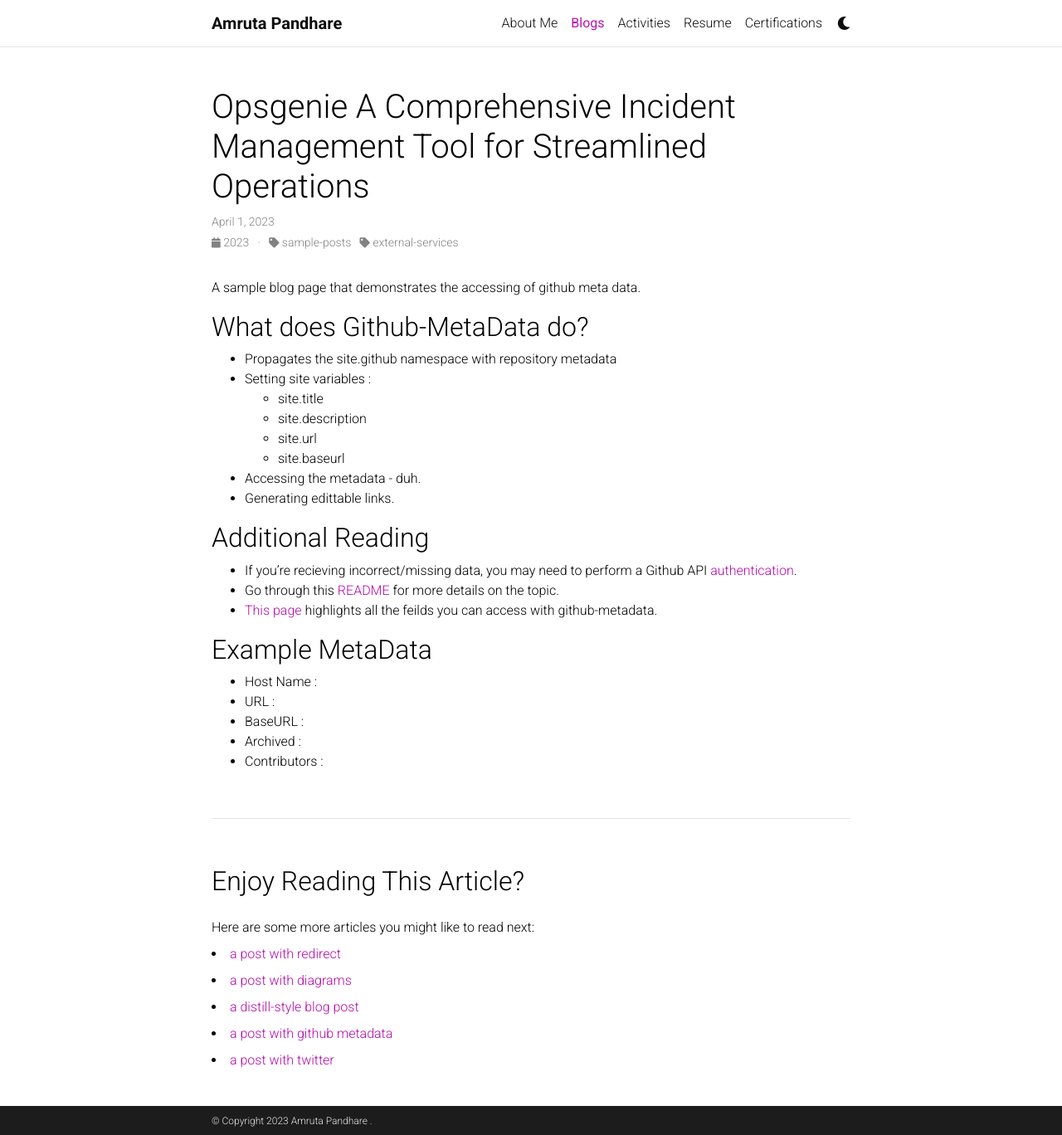
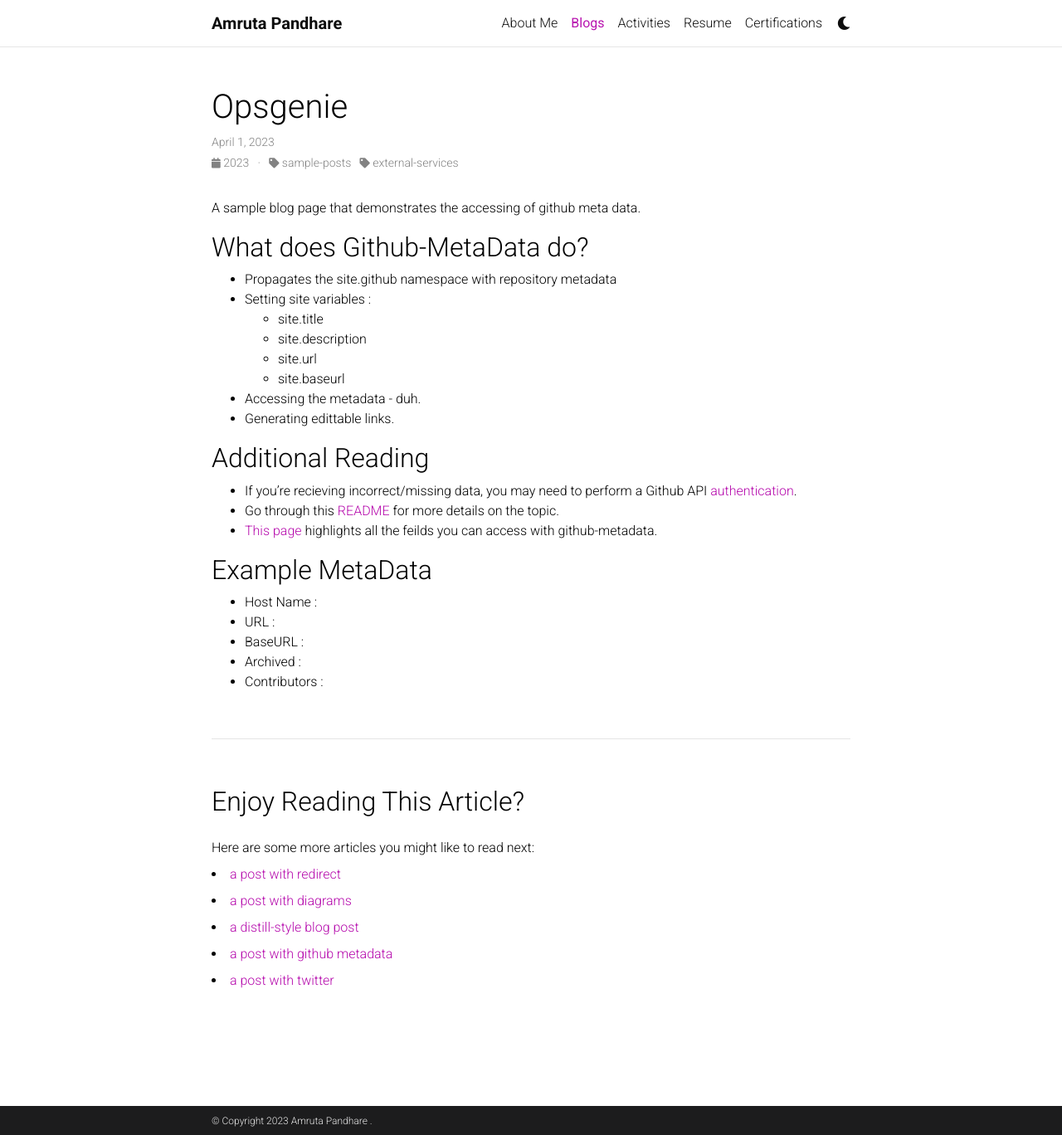
Before and after one commit to AmrutaPandhare/AmrutaPandhare.github.io, a Jekyll site: the page built from _posts/2023-04-01-opsgenie.md, in a window 1280 px wide and 1368 px high. Shown: the whole window at 83% size. Built offline with Jekyll 4.4.1, drawn with Linux system fonts in a browser that asks for light colours; comment, search, counter and statistics services are not loaded; a style sheet for code colours, icons or effects is not loaded.

Commit message:
Update 2023-04-01-opsgenie.md

```diff
--- a/_posts/2023-04-01-opsgenie.md
+++ b/_posts/2023-04-01-opsgenie.md
@@ -1,6 +1,6 @@
 ---
 layout: post
-title: Opsgenie A Comprehensive Incident Management Tool for Streamlined Operations
+title: Opsgenie
 date: 2023-04-01 21:01:00
 description: opsgenie
 categories: sample-posts external-services
```
